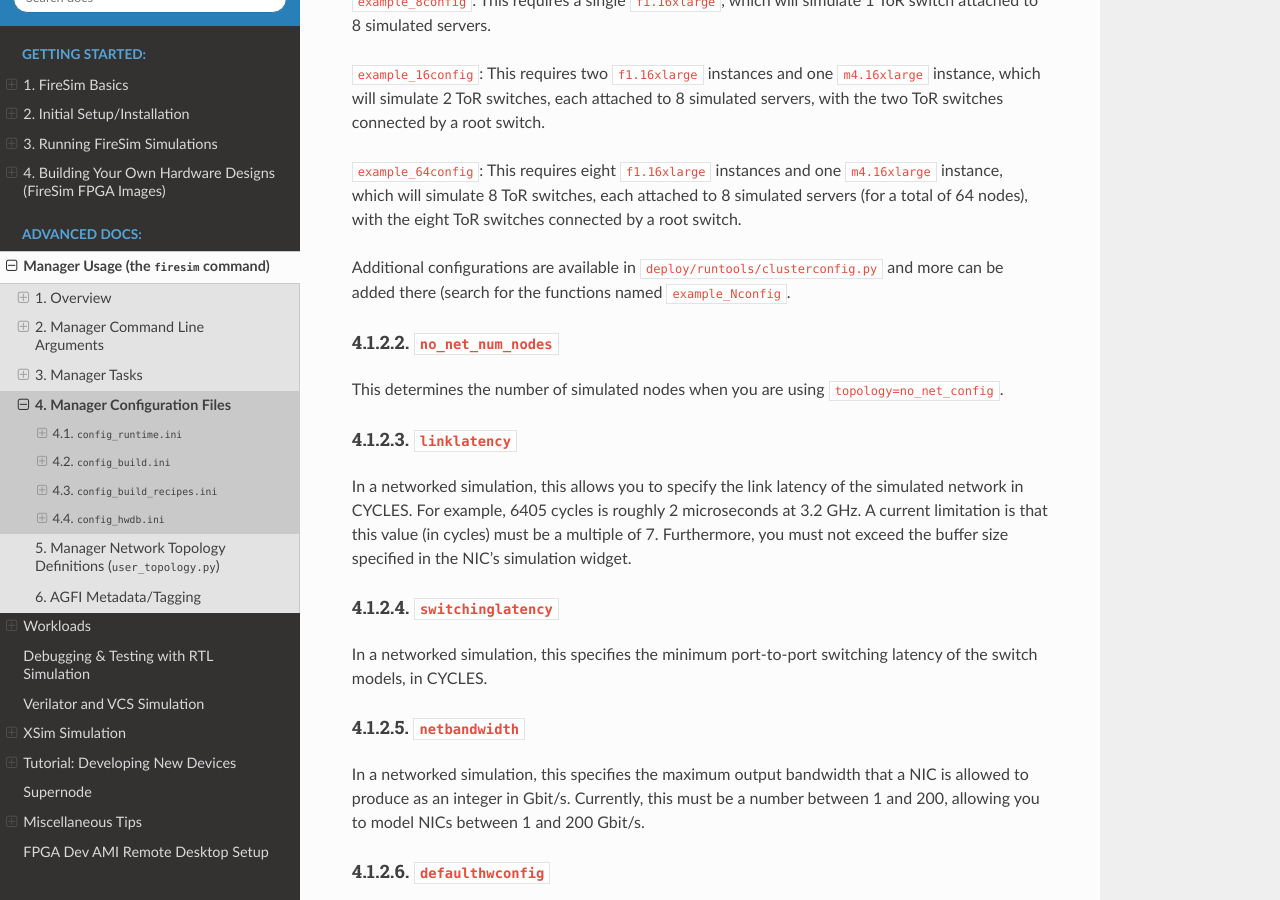
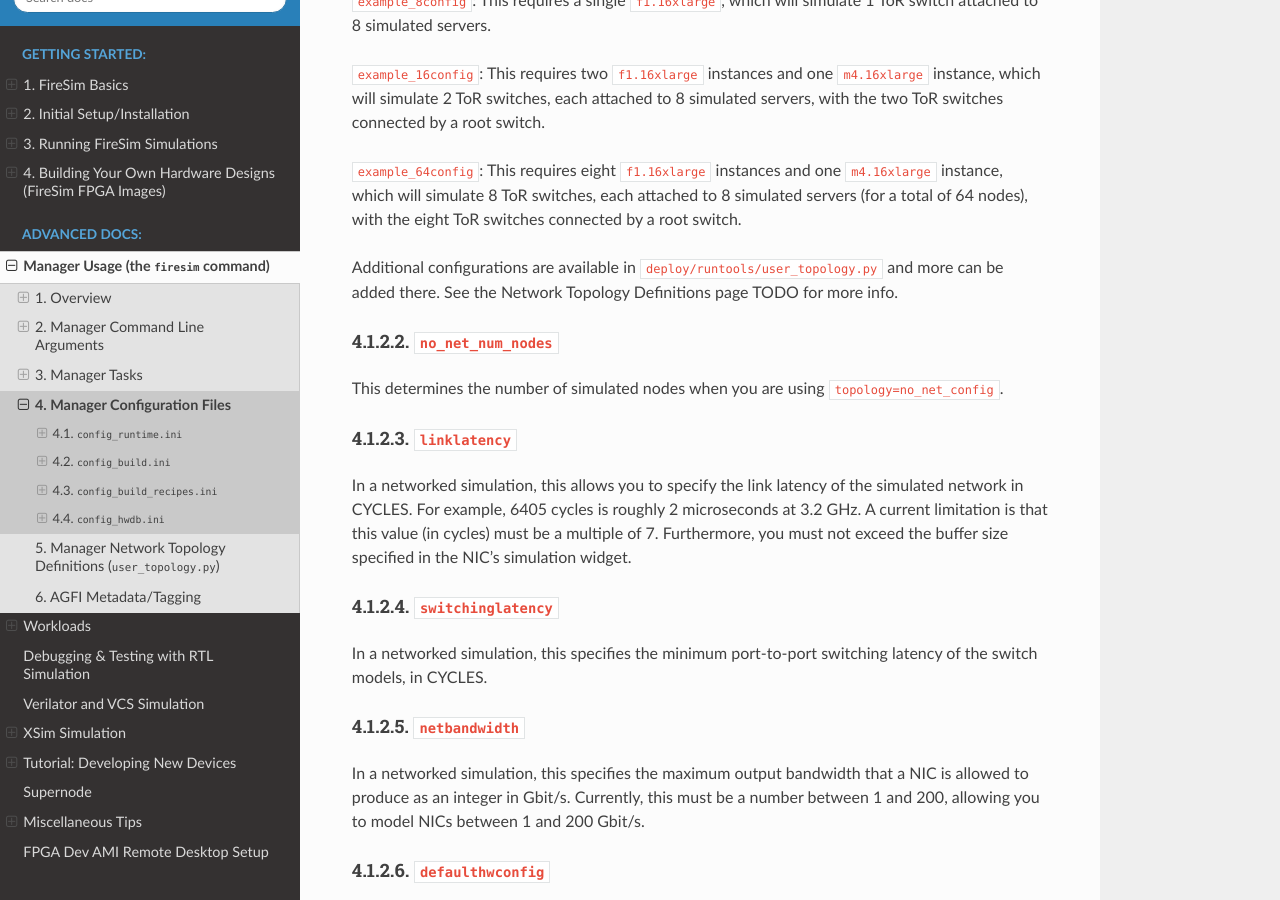
Before and after one commit to firesim/firesim, a Sphinx documentation site: the page built from docs/Advanced-Usage/Manager/Manager-Configuration-Files.rst, in a window 1280 px wide and 900 px high, scrolled down 1905 px. Built offline with Sphinx 7.4.7 and the Read the Docs theme 2.0.0, drawn with Linux system fonts in a browser that asks for light colours.

```diff
--- a/docs/Advanced-Usage/Manager/Manager-Configuration-Files.rst
+++ b/docs/Advanced-Usage/Manager/Manager-Configuration-Files.rst
@@ -101,8 +101,9 @@
 8 simulated servers (for a total of 64 nodes), with the eight ToR switches
 connected by a root switch.
 
-Additional configurations are available in ``deploy/runtools/clusterconfig.py``
-and more can be added there (search for the functions named ``example_Nconfig``.
+Additional configurations are available in ``deploy/runtools/user_topology.py``
+and more can be added there. See the Network Topology Definitions page TODO
+for more info.
 
 ``no_net_num_nodes``
 """""""""""""""""""""""""""""
```
